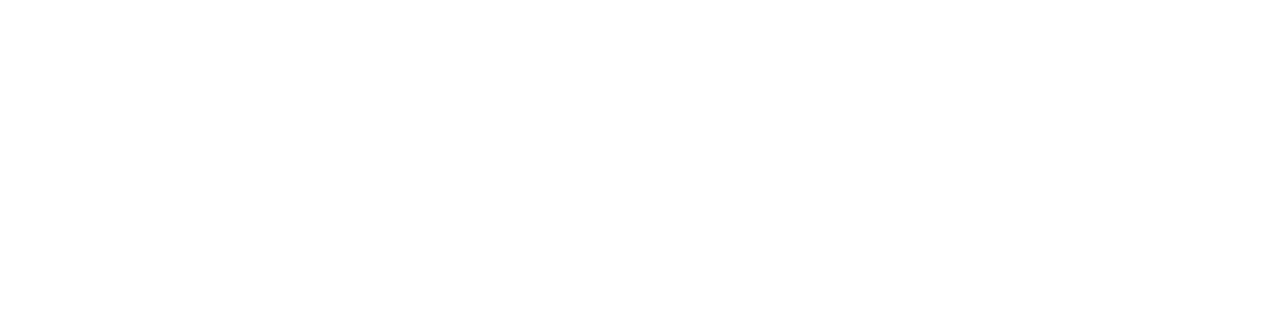
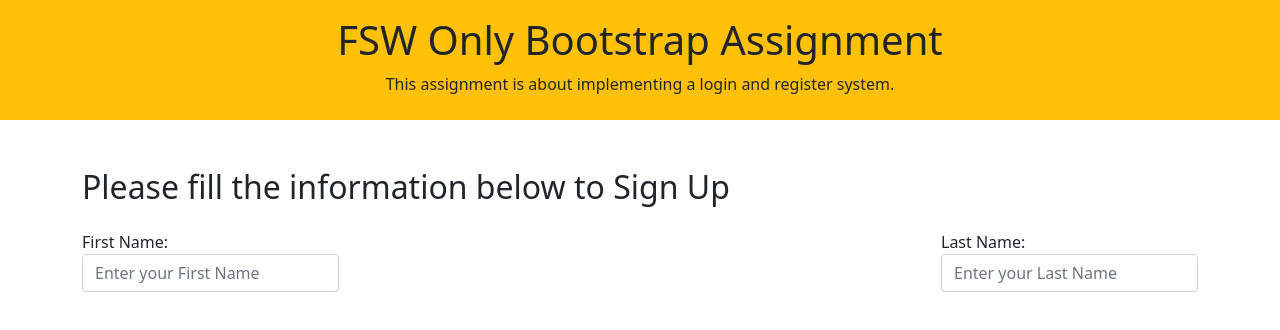
Before and after one commit to refatbaderkhan/bootstraplogin, a plain HTML site: page register.html in a window 1280 px wide. Drawn offline with nearby package versions, Linux system fonts and the light colour scheme.

Commit message:
first and last name

```diff
--- a/register.html
+++ b/register.html
@@ -7,3 +7,23 @@
     <link rel="stylesheet" href="https://cdn.jsdelivr.net/npm/bootstrap@5.0.0-beta2/dist/css/bootstrap.min.css">
     <title>Registeration</title>
 </head>
+
+<body>
+    <div class="container-fluid bg-warning pt-3 pb-2">
+        <h1 class="text-center">FSW Only Bootstrap Assignment</h1>
+        <p  class="text-center">This assignment is about implementing a login and register system.</p>
+    </div>
+    <div class="container mt-5">
+        <h2>Please fill the information below to Sign Up</h2>
+        <form>
+          <div class="d-flex justify-content-between">
+            <div class="d-flex flex-column mb-3 mt-3">
+                <label>First Name:</label>
+                <input type="text" class="form-control" placeholder="Enter your First Name">
+            </div>
+            <div class="d-flex flex-column mb-3 mt-3">
+                <label>Last Name:</label>
+                <input type="text" class="form-control" placeholder="Enter your Last Name">
+        </form>
+      </div>
+</body>
```
